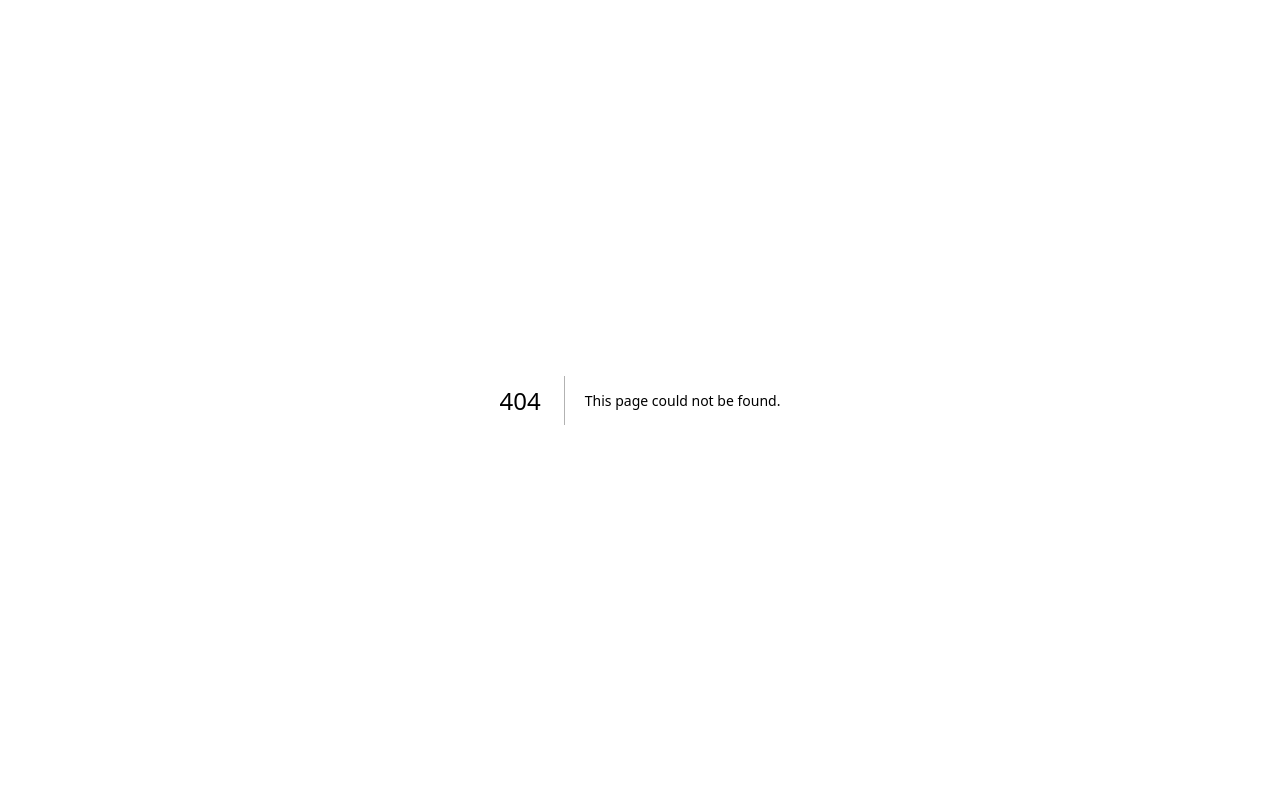
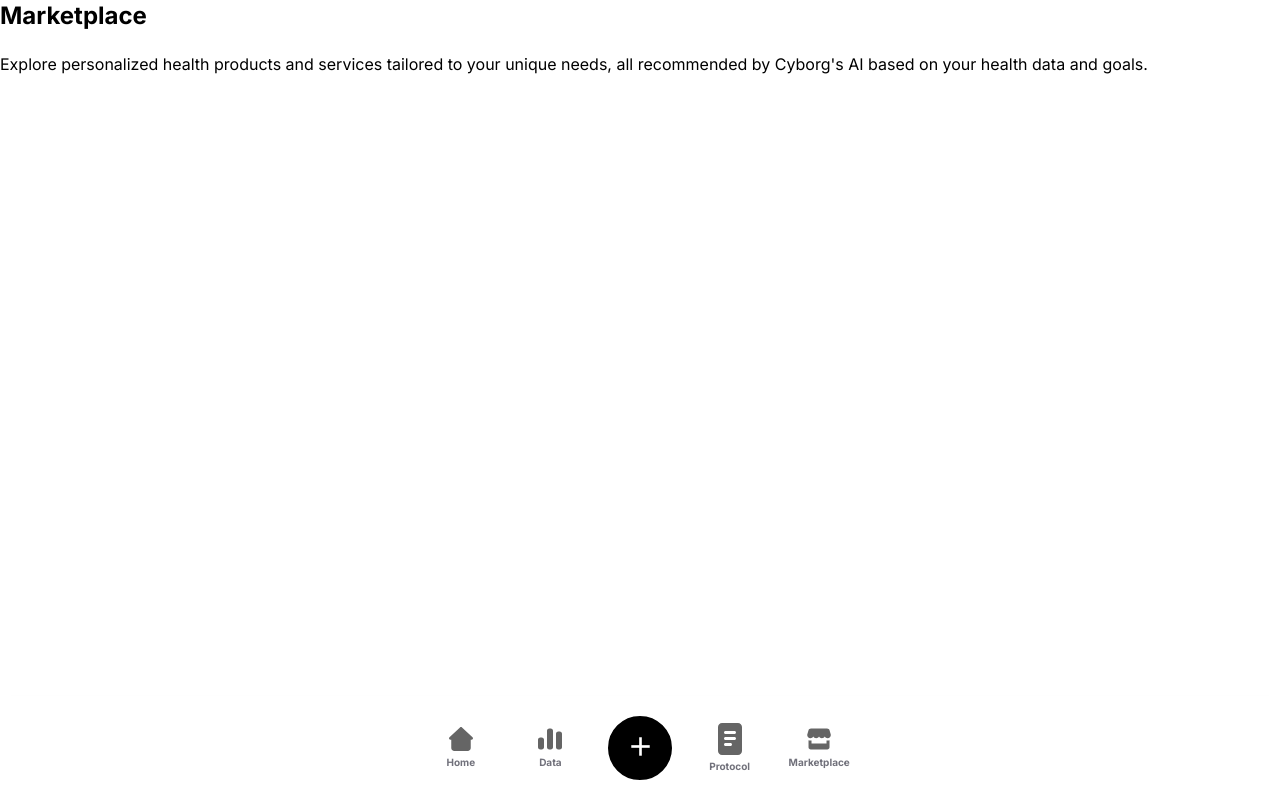
Before and after one commit to nickdude/cyborg-frontend, a Next.js app: page /market-place in a window 1280 px wide. Before the commit this address had no page. Built offline with nearby package versions, Linux system fonts and the light colour scheme; no server answers.

Commit message:
structure

```diff
--- /dev/null
+++ b/src/app/data/page.js
@@ -0,0 +1,8 @@
+export default function Data(){
+    return (
+        <div className="flex flex-col gap-5">
+            <div className="text-2xl font-bold">Data</div>
+            <p className="text-gray-700">Explore personalized health products and services tailored to your unique needs, all recommended by Cyborg&apos;s AI based on your health data and goals.</p>
+        </div>
+    )
+}
--- a/src/app/layout.js
+++ b/src/app/layout.js
@@ -1,6 +1,7 @@
 import { Inter } from "next/font/google";
 import "./globals.css";
 import { AuthProvider } from "@/contexts/AuthContext";
+import LayoutWrapper from "@/components/LayoutWrapper";
 
 const inter = Inter({
   subsets: ["latin"],
@@ -17,7 +18,9 @@ export default function RootLayout({ children }) {
   return (
     <html lang="en">
       <body className={`${inter.variable} font-sans antialiased`}>
-        <AuthProvider>{children}</AuthProvider>
+        <AuthProvider>
+          <LayoutWrapper>{children}</LayoutWrapper>
+        </AuthProvider>
       </body>
     </html>
   );
--- /dev/null
+++ b/src/app/main-page.js
@@ -0,0 +1,51 @@
+"use client";
+
+import Link from "next/link";
+import Button from "@/components/Button";
+import { useAuth } from "@/contexts/AuthContext";
+import { useRouter } from "next/navigation";
+import { useEffect } from "react";
+
+export default function Home() {
+  const { token, loading } = useAuth();
+  const router = useRouter();
+
+  useEffect(() => {
+    if (!loading && token) {
+      router.push("/dashboard");
+    }
+  }, [token, loading, router]);
+
+  if (loading) {
+    return (
+      <div className="min-h-screen flex items-center justify-center">
+        <div className="text-2xl font-bold">Loading...</div>
+      </div>
+    );
+  }
+
+  return (
+    <div className="min-h-screen bg-white flex flex-col items-center justify-end p-6">
+      <div className="h-[60vh] flex flex-col text-center max-w-xl mx-auto gap-9">
+        <h1 className="text-3xl font-semibold text-black font-inter leading-tight">
+          Unlock your new<br />health intelligence
+        </h1>
+
+        <p className="text-xl text-black font-inter font-normal leading-7 px-4">
+          100+ lab tests. Every year. Detect early signs of 1,000+ conditions. All for only $17/month
+        </p>
+
+        <Button href="/login" variant="primary" size="md" fullWidth>
+          Join Today →
+        </Button>
+
+        <div className="flex items-center justify-center gap-2 text-sm text-black font-inter mt-[-20px]">
+          <svg className="w-5 h-5" fill="none" stroke="currentColor" viewBox="0 0 24 24">
+            <path strokeLinecap="round" strokeLinejoin="round" strokeWidth={2} d="M9 12l2 2 4-4m6 2a9 9 0 11-18 0 9 9 0 0118 0z" />
+          </svg>
+          <span>HSA/FSA eligible</span>
+        </div>
+      </div>
+    </div>
+  );
+}
--- /dev/null
+++ b/src/app/market-place/page.js
@@ -0,0 +1,8 @@
+export default function Marketplace(){
+    return (
+        <div className="flex flex-col gap-5">
+            <div className="text-2xl font-bold">Marketplace</div>
+            <p className="text-gray-700">Explore personalized health products and services tailored to your unique needs, all recommended by Cyborg&apos;s AI based on your health data and goals.</p>
+        </div>
+    )
+}
--- a/src/app/page.js
+++ b/src/app/page.js
@@ -1,51 +1,12 @@
-"use client";
+import BottomNavbar from "@/components/BottomNavbar";
+import UserActions from "@/components/UserActions";
 
-import Link from "next/link";
-import Button from "@/components/Button";
-import { useAuth } from "@/contexts/AuthContext";
-import { useRouter } from "next/navigation";
-import { useEffect } from "react";
+export default function Home(){
+    return (
+        <>
+        <UserActions/>
+        <BottomNavbar/>
+        </>
 
-export default function Home() {
-  const { token, loading } = useAuth();
-  const router = useRouter();
-
-  useEffect(() => {
-    if (!loading && token) {
-      router.push("/dashboard");
-    }
-  }, [token, loading, router]);
-
-  if (loading) {
-    return (
-      <div className="min-h-screen flex items-center justify-center">
-        <div className="text-2xl font-bold">Loading...</div>
-      </div>
-    );
-  }
-
-  return (
-    <div className="min-h-screen bg-white flex flex-col items-center justify-end p-6">
-      <div className="h-[60vh] flex flex-col text-center max-w-xl mx-auto gap-9">
-        <h1 className="text-3xl font-semibold text-black font-inter leading-tight">
-          Unlock your new<br />health intelligence
-        </h1>
-
-        <p className="text-xl text-black font-inter font-normal leading-7 px-4">
-          100+ lab tests. Every year. Detect early signs of 1,000+ conditions. All for only $17/month
-        </p>
-
-        <Button href="/login" variant="primary" size="md" fullWidth>
-          Join Today →
-        </Button>
-
-        <div className="flex items-center justify-center gap-2 text-sm text-black font-inter mt-[-20px]">
-          <svg className="w-5 h-5" fill="none" stroke="currentColor" viewBox="0 0 24 24">
-            <path strokeLinecap="round" strokeLinejoin="round" strokeWidth={2} d="M9 12l2 2 4-4m6 2a9 9 0 11-18 0 9 9 0 0118 0z" />
-          </svg>
-          <span>HSA/FSA eligible</span>
-        </div>
-      </div>
-    </div>
-  );
+    )
 }
--- /dev/null
+++ b/src/app/protocol/page.js
@@ -0,0 +1,8 @@
+export default function Protocol(){
+    return (
+        <div className="flex flex-col gap-5">
+            <div className="text-2xl font-bold">Protocol</div>
+            <p className="text-gray-700">Explore personalized health products and services tailored to your unique needs, all recommended by Cyborg&apos;s AI based on your health data and goals.</p>
+        </div>
+    )
+}
--- /dev/null
+++ b/src/components/BottomNavbar.js
@@ -0,0 +1,37 @@
+"use client";
+
+import Image from "next/image";
+import Link from "next/link";
+import { usePathname } from "next/navigation";
+
+export default function BottomNavbar() {
+    const pathname = usePathname();
+    const isActive = (path) => {
+        return pathname === path;
+      };
+    return (
+      <nav className="fixed bottom-0 inset-x-0 bg-white shadow-lg">
+        <div className="max-w-md mx-auto py-3 flex items-center justify-center text-[10px] font-bold">
+          <Link href="/" className={`flex-1 flex flex-col items-center gap-1 ${isActive("/") ? "text-black" : "text-secondary"}`}>
+            <Image src="/assets/icons/house.svg" alt="home" width={24} height={24} className={isActive("/") ? "" : "opacity-60"} />
+            <span>Home</span>
+          </Link>
+          <Link href="/data" className={`flex-1 flex flex-col items-center gap-1 ${isActive("/data") ? "text-black" : "text-secondary"}`}>
+            <Image src  ="/assets/icons/chart.svg" alt="data" width={24} height={24} className={isActive("/data") ? "" : "opacity-60"} />
+            <span>Data</span>
+          </Link>
+            <Link href="/concierge" className="flex-1 flex flex-col items-center gap-1 text-black">
+            <span className="text-2xl flex justify-center items-center bg-black text-white rounded-full w-20 h-20 border-8 border-gray-50">＋</span>
+            </Link>
+          <Link href="/protocol" className={`flex-1 flex flex-col items-center gap-1 ${isActive("/protocol") ? "text-black" : "text-secondary"}`}>
+            <Image src="/assets/icons/protocol.svg" alt="protocol" width={24} height={24} className={isActive("/protocol") ? "" : "opacity-60"} />
+            <span>Protocol</span>
+          </Link>
+          <Link href="/market-place" className={`flex-1 flex flex-col items-center gap-1 ${isActive("/marketplace") ? "text-black" : "text-secondary"}`}>
+            <Image src="/assets/icons/store.svg" alt="marketplace" width={24} height={24} className={isActive("/marketplace") ? "" : "opacity-60"} />
+            <span>Marketplace</span>
+          </Link>
+        </div>
+      </nav>
+    )
+}
--- /dev/null
+++ b/src/components/LayoutWrapper.js
@@ -0,0 +1,20 @@
+"use client";
+
+import { usePathname } from "next/navigation";
+import UserActions from "./UserActions";
+import BottomNavbar from "./BottomNavbar";
+
+export default function LayoutWrapper({ children }) {
+  const pathname = usePathname();
+
+  // Pages where UserActions and BottomNavbar should appear
+  const showComponents = ["/market-place", "/data", "/protocol", "/concierge", "/"].includes(pathname);
+
+  return (
+    <>
+      {showComponents && <UserActions />}
+      {children}
+      {showComponents && <BottomNavbar />}
+    </>
+  );
+}
--- a/src/components/UserActions.js
+++ b/src/components/UserActions.js
@@ -105,8 +105,7 @@ export default function UserActions() {
   if (!token) return null;
 
   return (
-    <div className="flex items-center gap-3 relative">
-      {/* Bell Icon with Notifications Dropdown */}
+    <div className="absolute top-3 right-3 flex items-center gap-3">{/* Bell Icon with Notifications Dropdown */}
       <div className="relative" ref={notificationRef}>
         <button
           onClick={() => {
@@ -207,17 +206,17 @@ export default function UserActions() {
               <p className="font-semibold text-gray-900">{user?.firstName || "User"}</p>
               <p className="text-xs text-gray-500 truncate">{user?.email}</p>
             </div>
+            <Link href="/membership" className="flex items-center gap-3 px-3 py-2 rounded-lg hover:bg-gray-50">
+              <ClipboardList className="w-5 h-5 text-gray-700" />
+              <span className="text-sm text-gray-800">Your Order</span>
+            </Link>
             <Link href="/profile" className="flex items-center gap-3 px-3 py-2 rounded-lg hover:bg-gray-50">
               <Settings className="w-5 h-5 text-gray-700" />
               <span className="text-sm text-gray-800">Settings</span>
             </Link>
-            <Link href={`/blood-reports/${user?.id}`} className="flex items-center gap-3 px-3 py-2 rounded-lg hover:bg-gray-50">
-              <Activity className="w-5 h-5 text-gray-700" />
-              <span className="text-sm text-gray-800">Blood Reports</span>
-            </Link>
-            <Link href="/concierge" className="flex items-center gap-3 px-3 py-2 rounded-lg hover:bg-gray-50">
+            <Link href="/hear-about-us" className="flex items-center gap-3 px-3 py-2 rounded-lg hover:bg-gray-50">
               <MessageSquare className="w-5 h-5 text-gray-700" />
-              <span className="text-sm text-gray-800">Concierge</span>
+              <span className="text-sm text-gray-800">Refer a Friend</span>
             </Link>
             <button
               onClick={handleLogout}
```
Also changed, not shown: public/assets/icons/protocol.svg (added).
